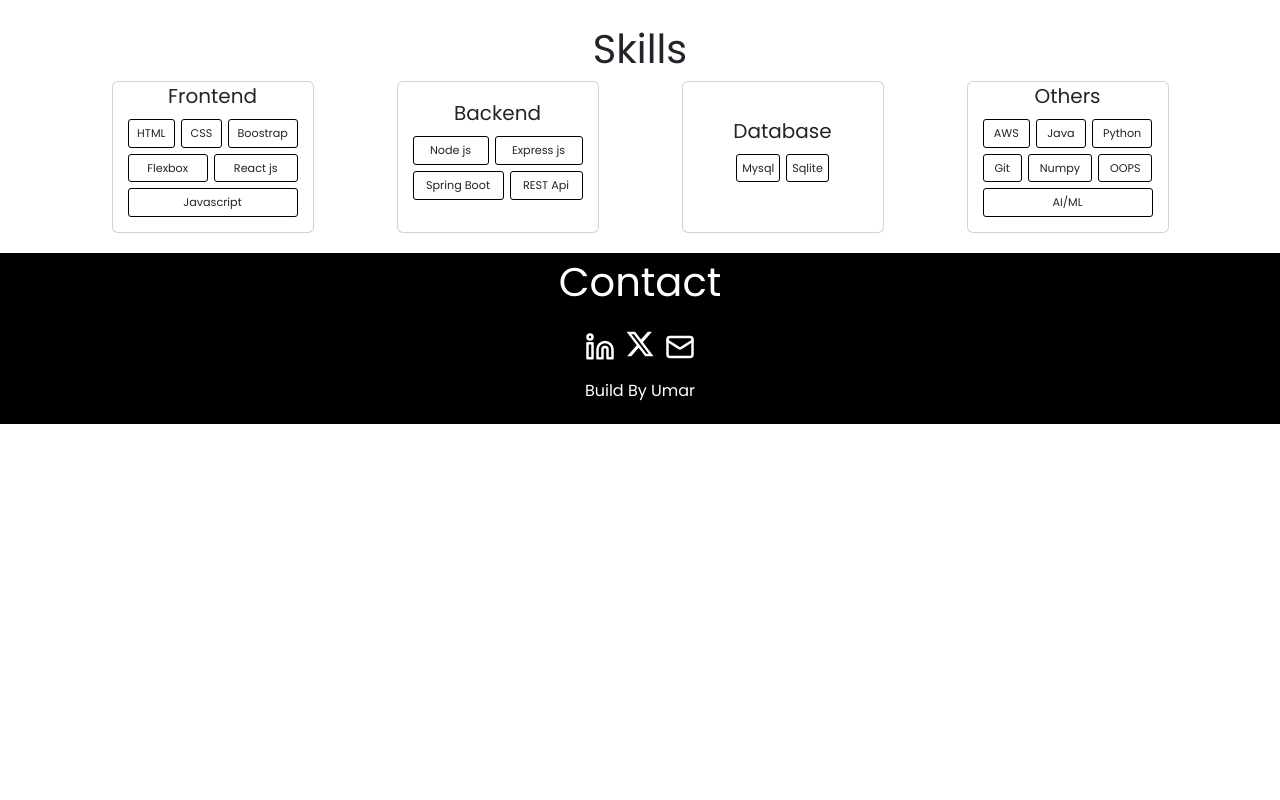
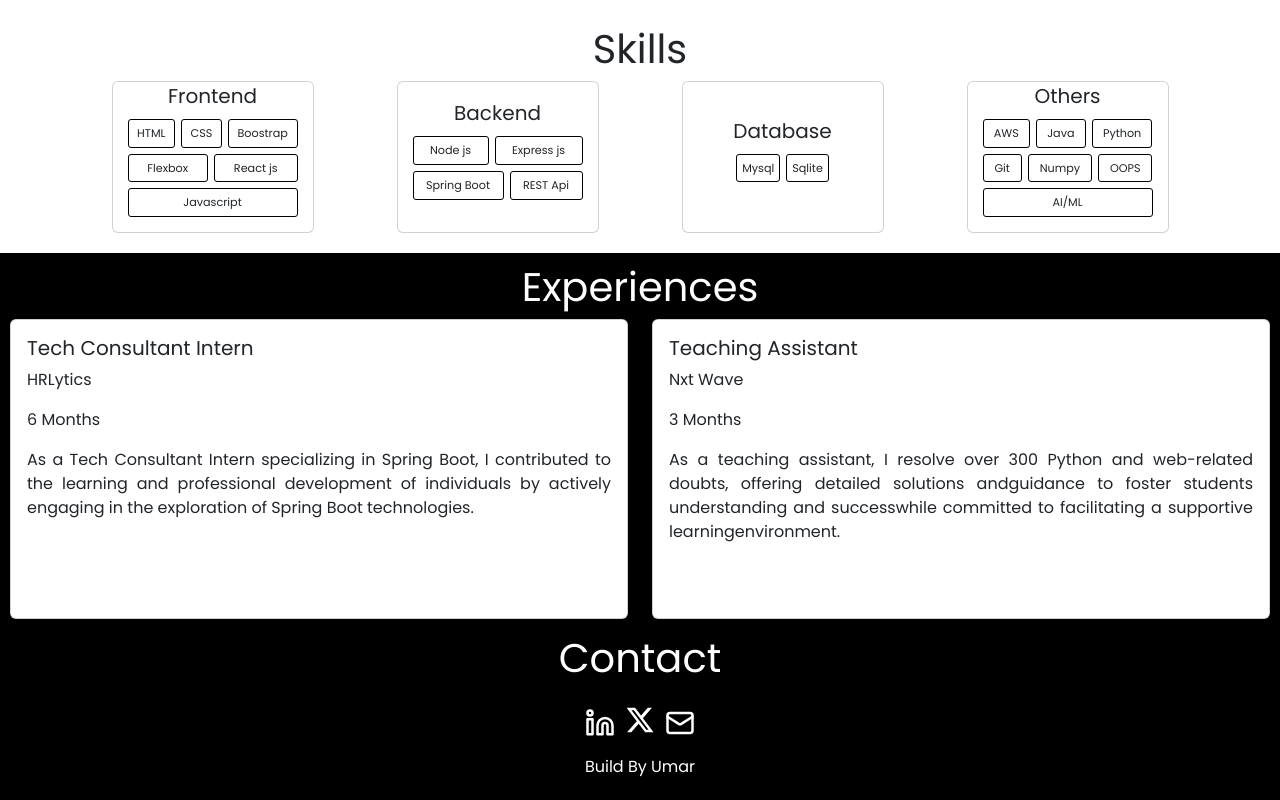
Before and after one commit to imumar07/Portfolio, a React (Create React App) app: page / in a window 1280 px wide. Shown: the part 869-1669 px from the top of the page. Before the commit the page ends 1293 px from the top, so only its background shows below. Built offline with nearby package versions, Linux system fonts and the light colour scheme; a web font is replaced by a local one.

Commit message:
Added the experience area

```diff
--- a/src/App.js
+++ b/src/App.js
@@ -6,16 +6,17 @@ import Header from './components/Header';
 import Footer from './components/Footer';
 import Skill from './components/Skills';
 import Projects from './components/Projects';
+import Achievements from './components/Achievements';
 
 function App() {
   return (
       <>
-
         <Header/>
         <About/>
         <Projects />
+
         <Skill/>
-
+        <Achievements/>
         <Footer />
       </>
     );
--- /dev/null
+++ b/src/components/Achievements/bootCard.js
@@ -0,0 +1,35 @@
+import Card from 'react-bootstrap/Card';
+import Col from 'react-bootstrap/Col';
+import Row from 'react-bootstrap/Row';
+const achievementData = [
+  {id:0,title: 'Tech Consultant Intern',company:"HRLytics",duration:"6 Months", displayText: 'As a Tech Consultant Intern specializing in Spring Boot, I contributed to the learning and professional development of individuals by actively engaging in the exploration of Spring Boot technologies.'},
+  {id:1,title: 'Teaching Assistant',company:"Nxt Wave",duration:"3 Months", displayText: 'As a teaching assistant, I resolve over 300 Python and web-related doubts, offering detailed solutions andguidance to foster students understanding and successwhile committed to facilitating a supportive learningenvironment.'},
+
+]
+function AchievementsCard() {
+  return (
+    <Row xs={1} s={2} md={2} className="g-4">
+      {achievementData.map((each) => (
+        <Col key={each.id} >
+          <Card className='card-size'>
+
+            <Card.Body>
+              <Card.Title>{each.title}</Card.Title>
+              <Card.Text>
+                {each.company}
+              </Card.Text>
+              <Card.Text>
+                {each.duration}
+              </Card.Text>
+              <Card.Text style={{textAlign:"justify"}}>
+                {each.displayText}
+              </Card.Text>
+            </Card.Body>
+          </Card>
+        </Col>
+      ))}
+    </Row>
+  );
+}
+
+export default AchievementsCard;
--- /dev/null
+++ b/src/components/Achievements/index.css
@@ -0,0 +1,18 @@
+.achievements-container{
+    background-color: black;
+    padding: 10px;
+    margin-top: 10px;
+    border: none;
+    color: #fff;
+    display: flex;
+    flex-direction: column;
+    justify-content: center;
+    align-items: center;
+}
+.card-size{
+    min-height: 300px;
+    min-width: 300px;
+    display: flex;
+    flex-direction: column;
+    align-items: center;
+}
--- /dev/null
+++ b/src/components/Achievements/index.js
@@ -0,0 +1,17 @@
+import React from 'react'
+import "./index.css"
+import AchievementsCard from './bootCard'
+
+export default function Achievements() {
+  return (
+    <div className="achievements-container" id="experiences">
+        <div>
+        <h1>Experiences</h1>
+        </div>
+        <div>
+
+            <AchievementsCard/>
+        </div>
+    </div>
+  )
+}
--- a/src/components/Navbar/index.js
+++ b/src/components/Navbar/index.js
@@ -15,7 +15,7 @@ function NavbarBoot() {
               <Nav.Link href="#about" className="text-white text-center "><p className="hover-underline-animation">About</p></Nav.Link>
               <Nav.Link href="#projects" className="text-white "><p className="hover-underline-animation">Projects</p></Nav.Link>
               <Nav.Link href="#skills" className="text-white "><p className="hover-underline-animation">Skills</p></Nav.Link>
-              <Nav.Link href="#link" className="text-white "><p className="hover-underline-animation">Resume</p></Nav.Link>
+              <Nav.Link href="#experiences" className="text-white "><p className="hover-underline-animation">Experiences</p></Nav.Link>
               <Nav.Link href="#footer" className="text-white"><p className="hover-underline-animation">Contact</p></Nav.Link>
 
             </Nav>
```
